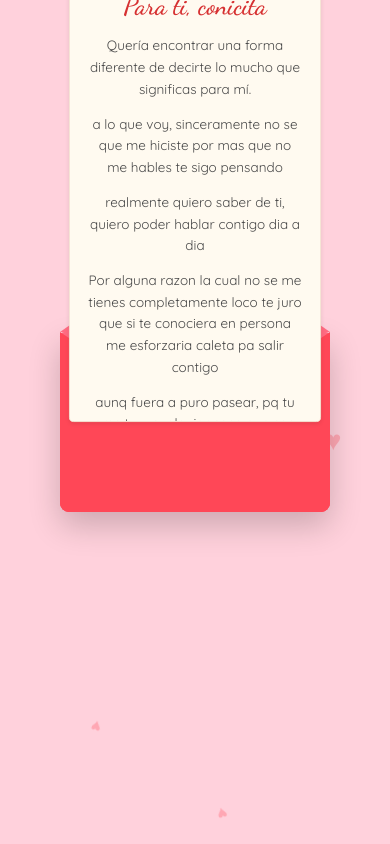
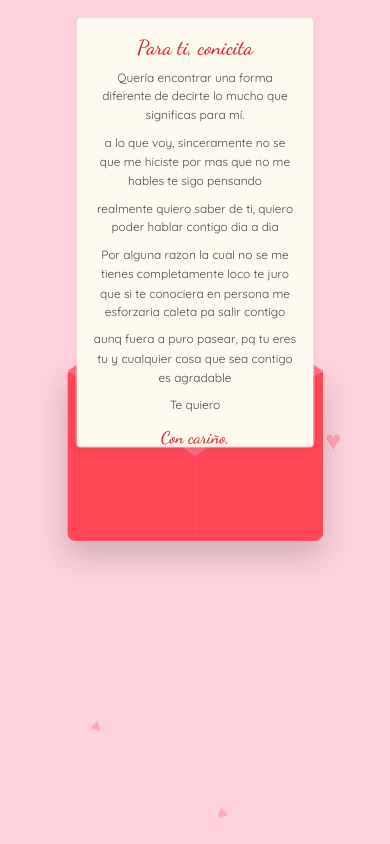
Before and after one commit to Voli-svg/coni, a plain HTML site: page index.html in a window 390 px wide. Both pictures are taken after a click on the element 195 px from the left and 422 px from the top of the page. Shown: the top 844 px of the page. Drawn offline with Linux system fonts and the light colour scheme.

Commit message:
responsive

```diff
--- a/index.html
+++ b/index.html
@@ -137,6 +137,18 @@
             max-height: 180px; /* Tamaño inicial acortado para caber en el sobre */
             overflow: hidden;
             border: 1px solid #f5e6d3;
+            /* Soporte para scroll si el texto es muy largo */
+            scrollbar-width: thin;
+            scrollbar-color: #ffb8c6 transparent;
+        }
+
+        /* Scrollbar personalizada webkit */
+        .letter::-webkit-scrollbar {
+            width: 6px;
+        }
+        .letter::-webkit-scrollbar-thumb {
+            background-color: #ffb8c6;
+            border-radius: 4px;
         }
 
         /* Contenido del texto */
@@ -195,11 +207,12 @@
 
         /* 3. Sacar la carta */
         .envelope-wrapper.open .letter {
-            bottom: 120px; /* La carta sube */
-            max-height: 500px; /* Se expande para mostrar todo el texto */
+            bottom: 110px; /* La carta sube */
+            max-height: 60vh; /* Se expande pero respeta el alto de la pantalla */
+            overflow-y: auto; /* Activa el scroll si es necesario */
             height: auto;
             z-index: 5; /* Pasa por encima de la solapa frontal */
-            padding-bottom: 30px;
+            padding-bottom: 20px;
         }
 
         /* 4. Mostrar el texto */
@@ -248,10 +261,23 @@
         }
 
         /* Ajustes para móviles */
-        @media (max-width: 400px) {
-            .envelope-wrapper { transform: scale(0.9); }
-            .envelope-wrapper:hover { transform: scale(0.9) translateY(-5px); }
-            .envelope-wrapper.open .letter { bottom: 100px; }
+        @media (max-width: 480px) {
+            .envelope-wrapper { transform: scale(0.85); }
+            .envelope-wrapper:hover { transform: scale(0.85) translateY(-5px); }
+            /* Al abrir en móviles, bajamos el sobre un poco para que la carta no se salga por arriba */
+            .envelope-wrapper.open { transform: scale(0.85) translateY(40px); }
+
+            .letter-content h1 { font-size: 24px; margin-bottom: 10px; }
+            .letter-content p { font-size: 14px; margin-bottom: 10px; }
+            .letter-content .signature { font-size: 20px; margin-top: 15px; }
+        }
+
+        /* Ajuste para pantallas muy pequeñas o en horizontal */
+        @media (max-height: 600px) {
+            .envelope-wrapper { transform: scale(0.7); }
+            .envelope-wrapper:hover { transform: scale(0.7) translateY(-5px); }
+            .envelope-wrapper.open { transform: scale(0.7) translateY(60px); }
+            .envelope-wrapper.open .letter { bottom: 90px; max-height: 75vh; }
         }
     </style>
 </head>
```
